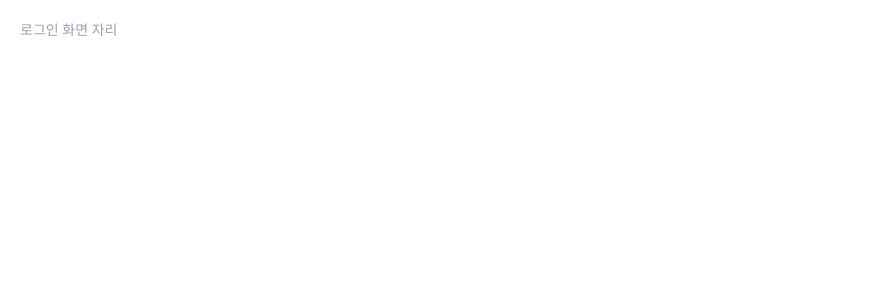
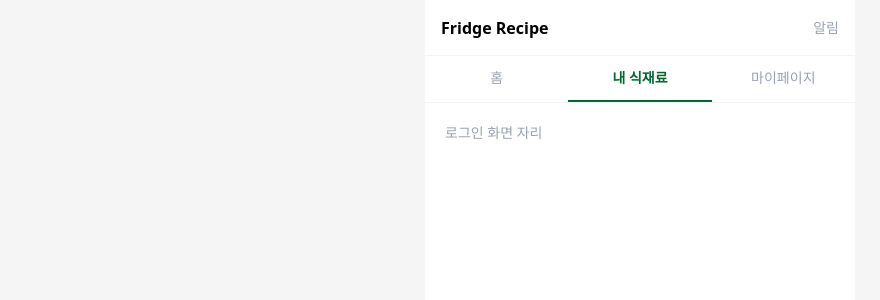
Before and after one commit to amInspireCamp6th-miniProject/front, a React (Vite) app: page /ingredients in a window 1280 px wide. Shown: the top 300 px of the page, without its empty margins (0-880 px from the left). Built offline with nearby package versions, Linux system fonts and the light colour scheme.

Commit message:
feat: TabBarLayout 생성

```diff
--- a/src/App.jsx
+++ b/src/App.jsx
@@ -3,7 +3,7 @@ import router from './routes/router'
 
 function App() {
   return (
-    <div className="mx-auto flex h-full max-w flex-col bg-white">
+    <div className="mx-auto flex h-full max-w-[430px] flex-col bg-white">
       <RouterProvider router={router} />
     </div>
   )
--- /dev/null
+++ b/src/components/layout/TabBar.jsx
@@ -0,0 +1,30 @@
+import { NavLink } from 'react-router-dom'
+
+const TABS = [
+  { to: '/home', label: '홈' },
+  { to: '/ingredients', label: '내 식재료' },
+  { to: '/mypage', label: '마이페이지' },
+]
+
+function TabBar() {
+  return (
+    <nav className="flex shrink-0 border-b border-gray-100">
+      {TABS.map((tab) => (
+        <NavLink
+          key={tab.to}
+          to={tab.to}
+          //   현재 주소와 자기 to 를 비교해서 isActive 를 계산한다
+          className={({ isActive }) =>
+            isActive
+              ? 'flex-1 border-b-2 border-green-800 py-3 text-center text-sm font-bold text-green-800'
+              : 'flex-1 border-b-2 border-transparent py-3 text-center text-sm text-gray-400'
+          }
+        >
+          {tab.label}
+        </NavLink>
+      ))}
+    </nav>
+  )
+}
+
+export default TabBar
--- /dev/null
+++ b/src/components/layout/TabBarLayout.jsx
@@ -0,0 +1,18 @@
+import { Outlet } from 'react-router-dom'
+import AppBar from './AppBar'
+import TabBar from './TabBar'
+
+function TabBarLayout() {
+  return (
+    <>
+      <AppBar />
+      <TabBar />
+      {/* 헤더 부분만 사이즈 고정하고 아래 콘첸츠는 남은 크기 전부 가져감 */}
+      <main className="flex-1 overflow-y-auto">
+        <Outlet />
+      </main>
+    </>
+  )
+}
+
+export default TabBarLayout
```
Also changed, not shown: src/routes/router.jsx (+6 -1 lines), 1 other file (tests, documents, lock files or other folders).
